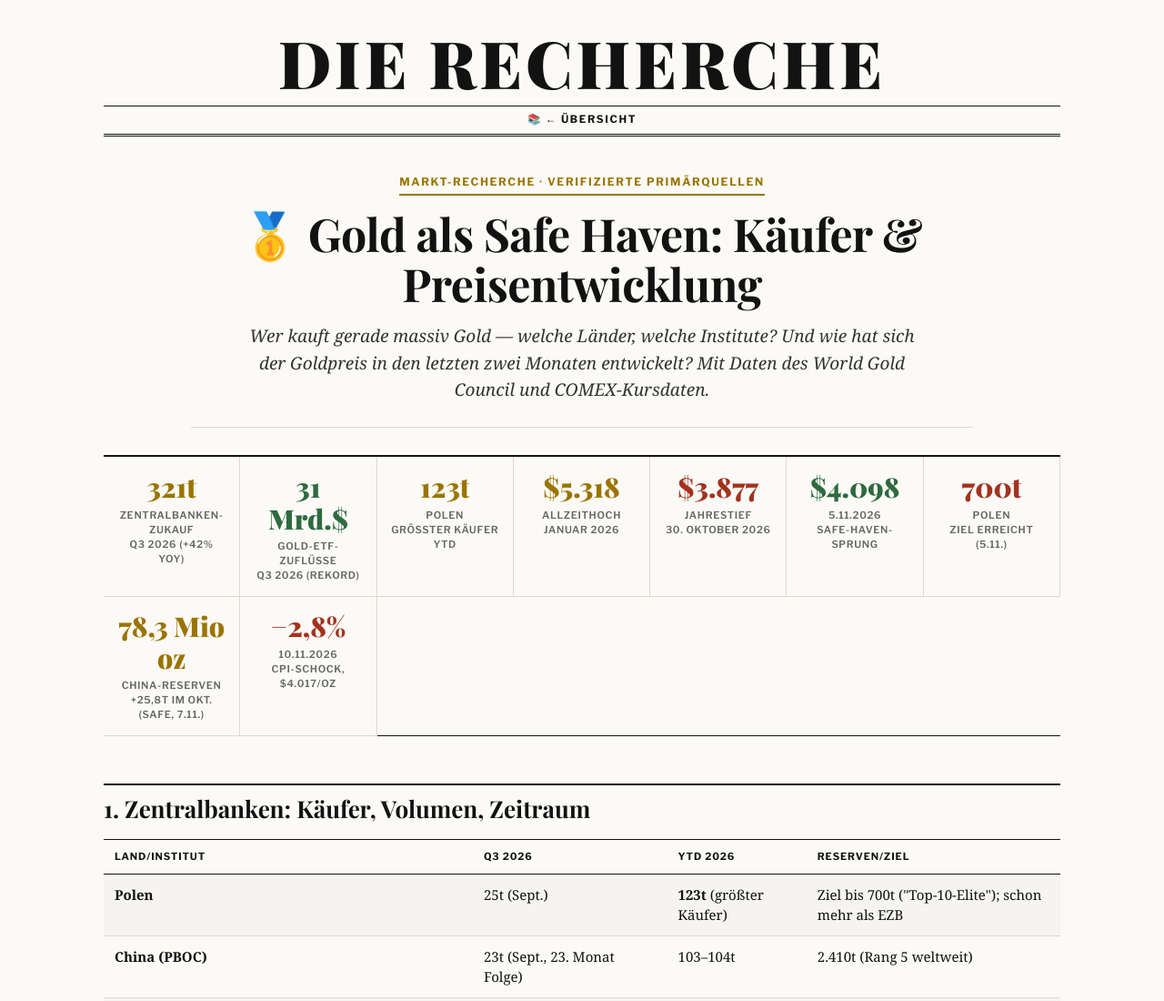
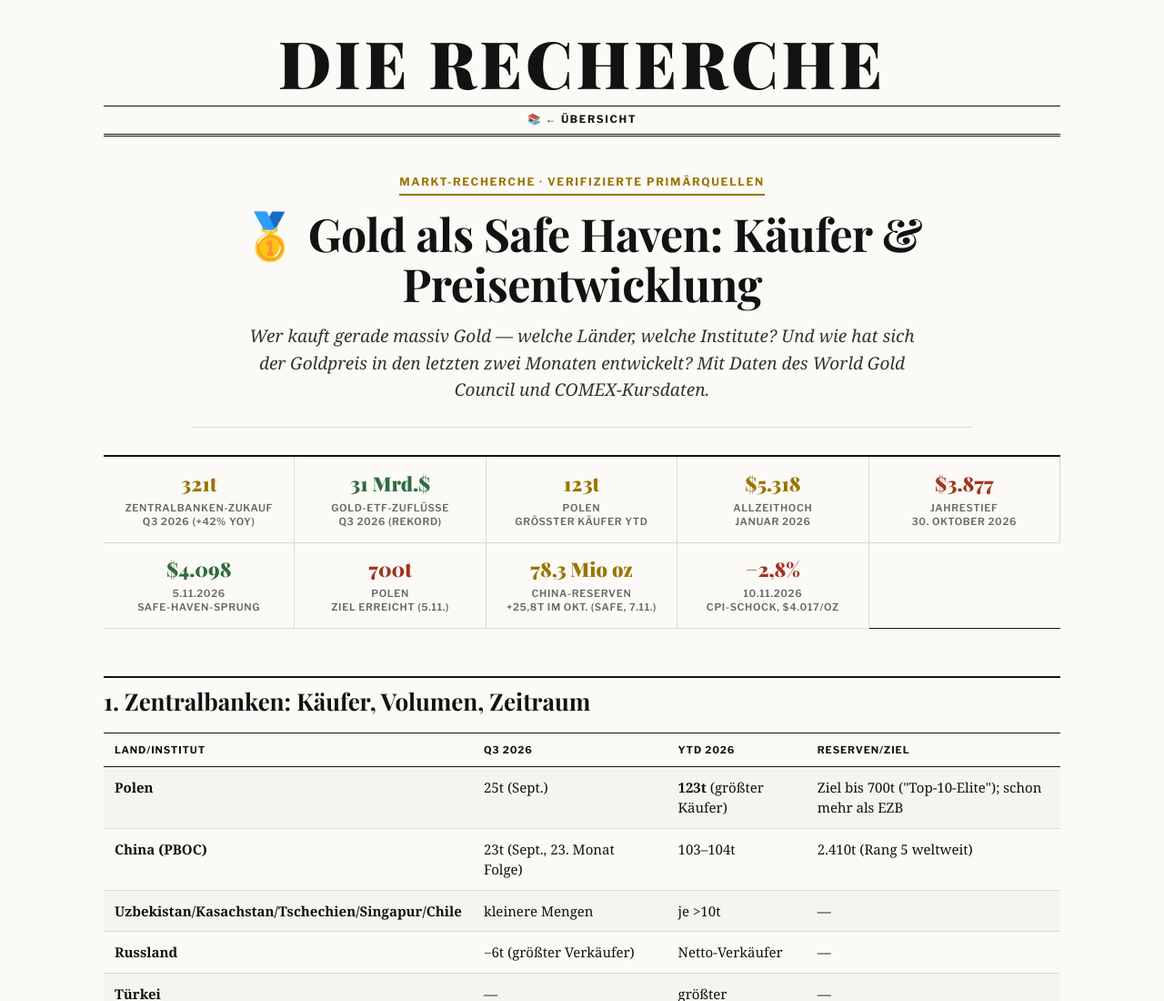
Before and after one commit to otype/research-lab, a plain HTML site: page papers/gold-safe-haven-2026/index.html in a window 1280 px wide. Shown: the top 1100 px of the page at 91% size. Drawn offline with nearby package versions, Linux system fonts and the light colour scheme; a web font is replaced by a local one.

Commit message:
Stats-Grid auf feste Spaltenzahl, kleinere Zahlen (folgt auf stats-overflow Fix)

```diff
--- a/papers/gold-safe-haven-2026/index.html
+++ b/papers/gold-safe-haven-2026/index.html
@@ -35,10 +35,12 @@ h1{font:700 clamp(30px,5vw,50px)/1.1 var(--head);margin:0 0 16px;color:var(--ink
 .sub b{color:var(--ink);font-style:normal}
 
 /* Zahlen-Leiste */
-.stats{display:grid;grid-template-columns:repeat(auto-fit,minmax(140px,1fr));gap:0;margin:30px 0 10px;
+.stats{display:grid;grid-template-columns:repeat(5,1fr);gap:0;margin:30px 0 10px;
   border-top:2px solid var(--rule);border-bottom:1px solid var(--rule)}
+@media (max-width:860px){.stats{grid-template-columns:repeat(3,1fr)}}
+@media (max-width:600px){.stats{grid-template-columns:repeat(2,1fr)}}
 .stat{padding:16px 14px 14px;text-align:center;border-right:1px solid var(--line);border-bottom:1px solid var(--line);margin-bottom:-1px}
-.stat .n{font:900 30px/1.15 var(--head);color:var(--acc)}
+.stat .n{font:900 clamp(15px,1.7vw,24px)/1.2 var(--head);color:var(--acc);overflow-wrap:break-word;word-break:break-word;hyphens:none}
 .stat .n.ok,.stat.ok .n{color:var(--ok)}
 .stat .n.warn,.stat.warn .n{color:var(--warn)}
 .stat .l{font:600 11px/1.45 var(--sans);color:var(--mut);margin-top:6px;text-transform:uppercase;letter-spacing:.06em}
```
Also changed, not shown: index.html (+4 -2 lines), papers/aktiencrash-ki-ausverkauf-2026/index.html (+4 -2 lines), papers/banken-blockchain-ki-agenten-2026/index.html (+4 -2 lines), papers/stromausfall-warnungen-2026/index.html (+4 -2 lines).
